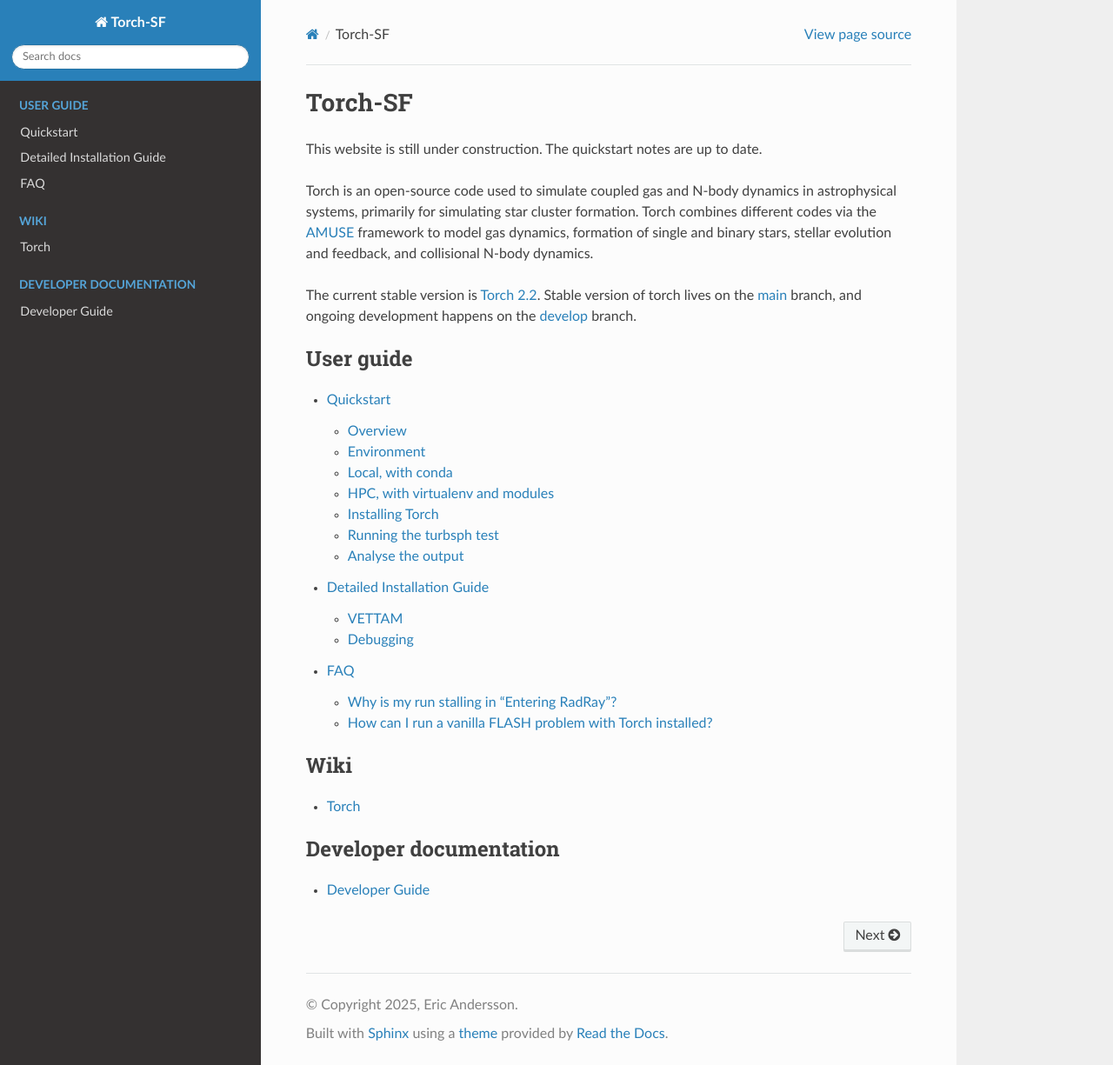
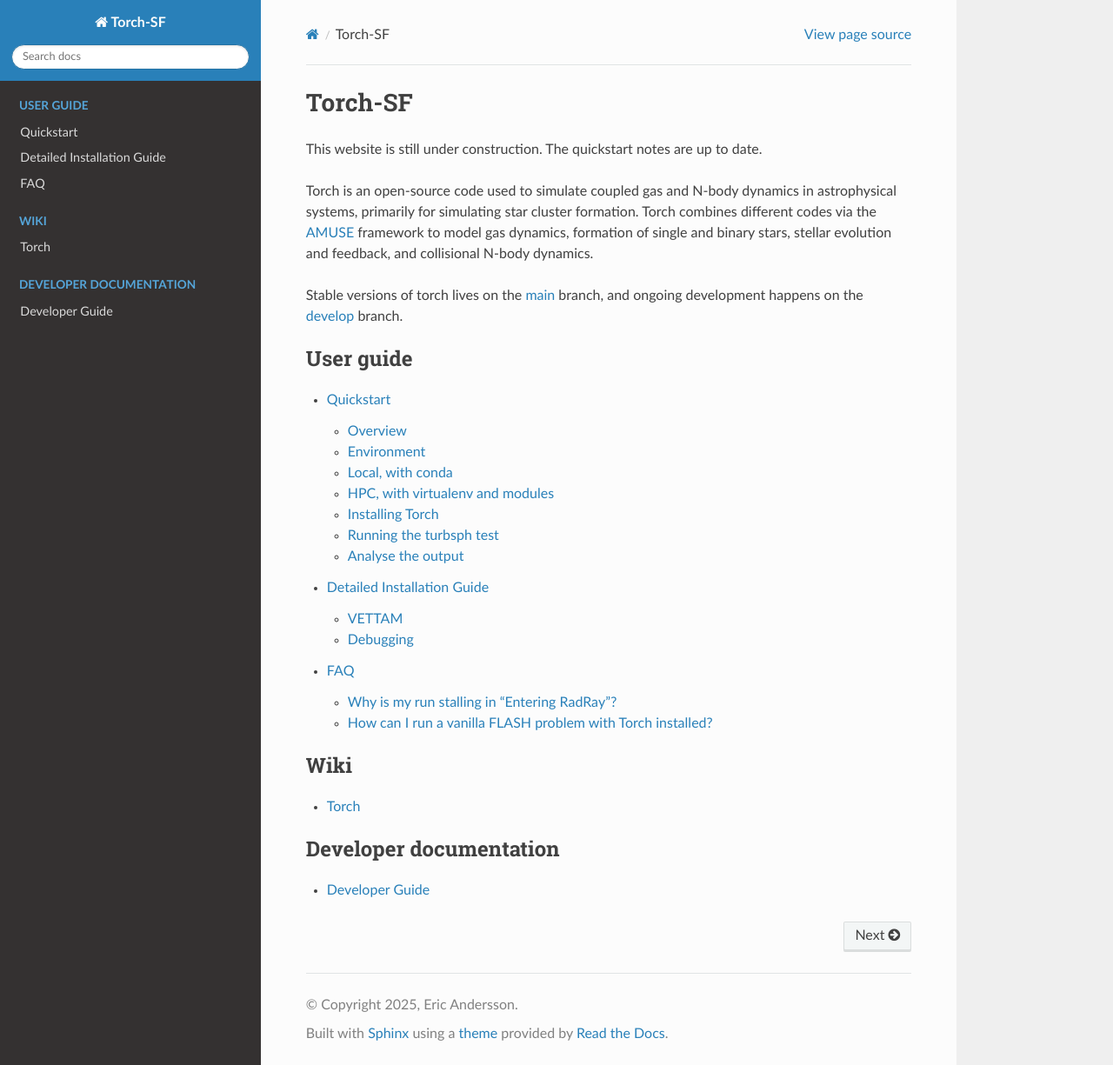
Before and after one commit to torch-sf/torch, a Sphinx documentation site: the page built from docs/rtd/source/index.rst, in a window 1280 px wide and 1225 px high. Shown: the whole window at 87% size. Built offline with Sphinx 7.4.7 and the Read the Docs theme 3.1.0, drawn with Linux system fonts in a browser that asks for light colours.

Commit message:
Update links from bitbucket to github

```diff
--- a/docs/rtd/source/index.rst
+++ b/docs/rtd/source/index.rst
@@ -14,14 +14,12 @@
 dynamics, formation of single and binary stars, stellar evolution and feedback,
 and collisional N-body dynamics.
 
-The current stable version is `Torch 2.2`_.
-Stable version of torch lives on the `main`_ branch, and ongoing development
+Stable versions of torch lives on the `main`_ branch, and ongoing development
 happens on the `develop`_ branch.
 
 .. _AMUSE: https://www.amusecode.org/
-.. _Torch 2.2: https://bitbucket.org/torch-sf/torch/src/torch-v2.2/
-.. _main: https://bitbucket.org/torch-sf/torch/src/main/
-.. _develop: https://bitbucket.org/torch-sf/torch/src/develop/
+.. _main: https://github.com/torch-sf/torch
+.. _develop: https://https://github.com/torch-sf/torch/tree/develop
 
 .. toctree::
    :maxdepth: 2
```
Also changed, not shown: docs/rtd/source/manual/Quickstart.md (+3 -1 lines).
